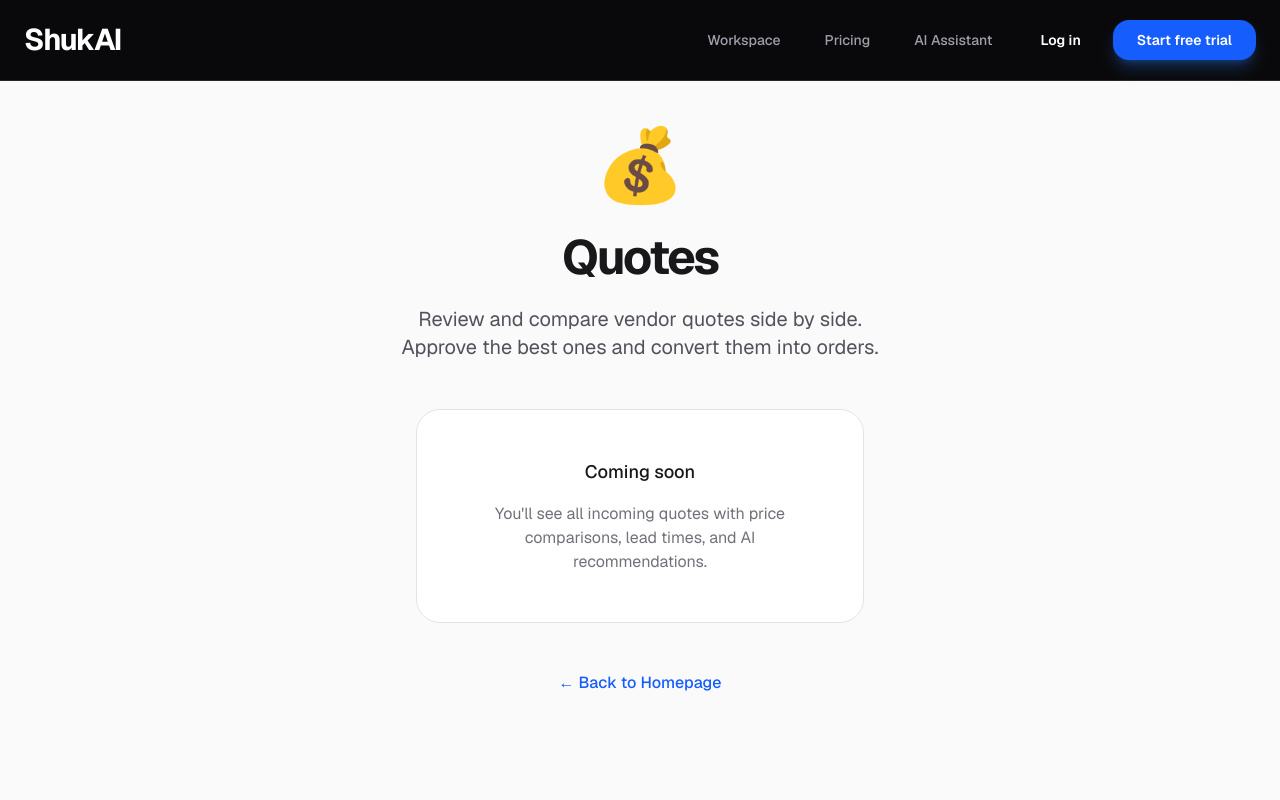
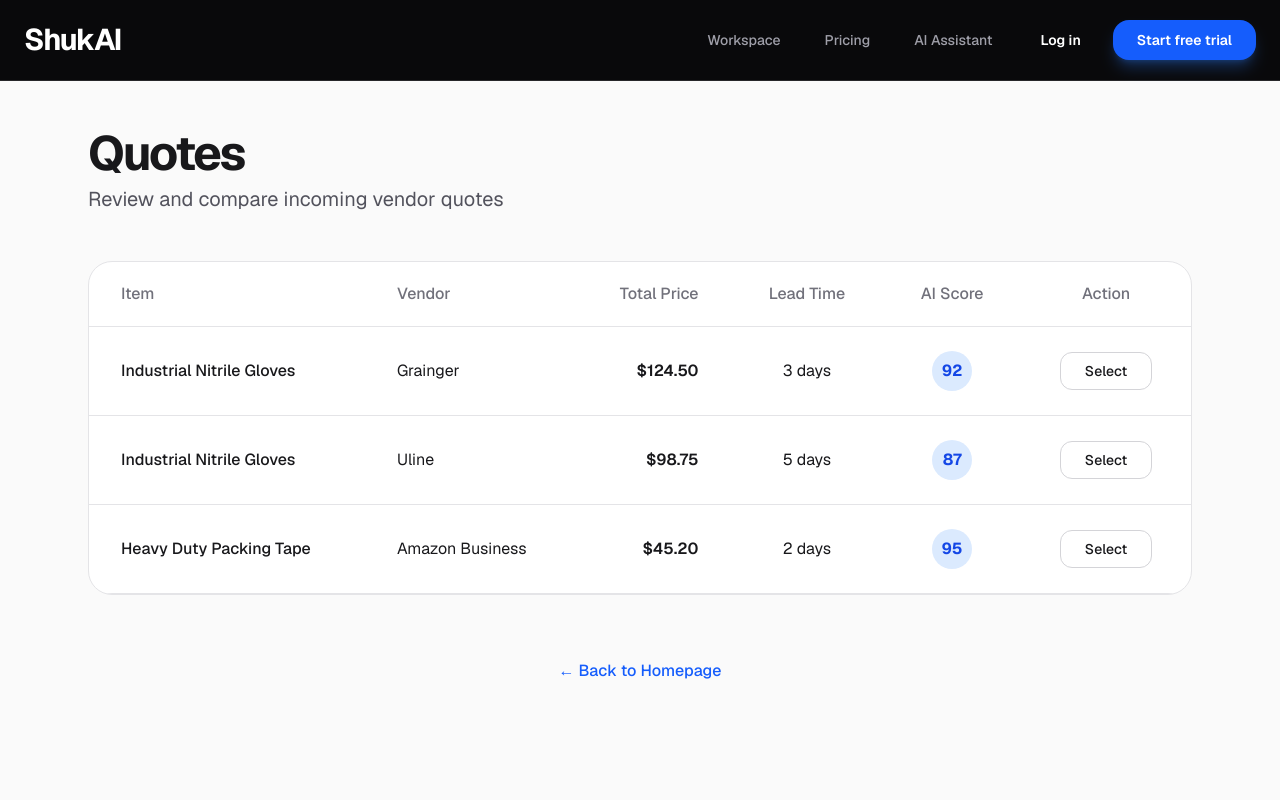
Before and after one commit to Gr33nstonecorp/shuka, a Next.js app: page /quotes in a window 1280 px wide. Shown: the top 800 px of the page. Built offline with nearby package versions, Linux system fonts and the light colour scheme; no server answers.

Commit message:
Update page.tsx

```diff
--- a/app/quotes/page.tsx
+++ b/app/quotes/page.tsx
@@ -1,22 +1,146 @@
+"use client";
+
+import Link from "next/link";
+import { useState } from "react";
+
+type Quote = {
+  id: number;
+  item: string;
+  vendor: string;
+  price: number;
+  quantity: number;
+  leadTime: number;
+  aiScore: number;
+  status: "pending" | "approved" | "rejected";
+};
+
+const sampleQuotes: Quote[] = [
+  {
+    id: 1,
+    item: "Industrial Nitrile Gloves",
+    vendor: "Grainger",
+    price: 124.50,
+    quantity: 50,
+    leadTime: 3,
+    aiScore: 92,
+    status: "pending"
+  },
+  {
+    id: 2,
+    item: "Industrial Nitrile Gloves",
+    vendor: "Uline",
+    price: 98.75,
+    quantity: 50,
+    leadTime: 5,
+    aiScore: 87,
+    status: "pending"
+  },
+  {
+    id: 3,
+    item: "Heavy Duty Packing Tape",
+    vendor: "Amazon Business",
+    price: 45.20,
+    quantity: 24,
+    leadTime: 2,
+    aiScore: 95,
+    status: "pending"
+  },
+];
+
 export default function QuotesPage() {
+  const [quotes] = useState<Quote[]>(sampleQuotes);
+  const [selected, setSelected] = useState<number[]>([]);
+
+  const toggleSelect = (id: number) => {
+    if (selected.includes(id)) {
+      setSelected(selected.filter(item => item !== id));
+    } else {
+      setSelected([...selected, id]);
+    }
+  };
+
+  const approveSelected = () => {
+    alert(`Approved ${selected.length} quote(s)! (This is a demo)`);
+    setSelected([]);
+  };
+
   return (
     <main className="min-h-screen bg-zinc-50 dark:bg-zinc-950 text-zinc-900 dark:text-zinc-100 py-12">
-      <div className="max-w-4xl mx-auto px-6 text-center">
-        <div className="text-7xl mb-8">💰</div>
-        <h1 className="text-5xl font-black tracking-tighter mb-6">Quotes</h1>
-        <p className="text-xl text-zinc-600 dark:text-zinc-400 mb-12 max-w-lg mx-auto">
-          Review and compare vendor quotes side by side. Approve the best ones and convert them into orders.
-        </p>
+      <div className="max-w-6xl mx-auto px-6">
+        <div className="flex justify-between items-end mb-12">
+          <div>
+            <h1 className="text-5xl font-black tracking-tighter">Quotes</h1>
+            <p className="text-xl text-zinc-600 dark:text-zinc-400 mt-2">
+              Review and compare incoming vendor quotes
+            </p>
+          </div>
 
-        <div className="bg-white dark:bg-zinc-900 border border-zinc-200 dark:border-zinc-800 rounded-3xl p-12 max-w-md mx-auto">
-          <p className="text-lg font-medium mb-4">Coming soon</p>
-          <p className="text-zinc-500 dark:text-zinc-400">
-            You'll see all incoming quotes with price comparisons, lead times, and AI recommendations.
-          </p>
+          {selected.length > 0 && (
+            <button
+              onClick={approveSelected}
+              className="px-8 py-3 bg-green-600 text-white font-semibold rounded-2xl hover:bg-green-700 transition"
+            >
+              Approve Selected ({selected.length})
+            </button>
+          )}
         </div>
 
-        <div className="mt-12">
-          <a href="/" className="text-blue-600 hover:text-blue-700 font-medium">← Back to Homepage</a>
+        <div className="bg-white dark:bg-zinc-900 border border-zinc-200 dark:border-zinc-800 rounded-3xl overflow-hidden">
+          <table className="w-full">
+            <thead>
+              <tr className="border-b border-zinc-200 dark:border-zinc-800">
+                <th className="px-8 py-5 text-left font-medium text-zinc-500">Item</th>
+                <th className="px-8 py-5 text-left font-medium text-zinc-500">Vendor</th>
+                <th className="px-8 py-5 text-right font-medium text-zinc-500">Total Price</th>
+                <th className="px-8 py-5 text-center font-medium text-zinc-500">Lead Time</th>
+                <th className="px-8 py-5 text-center font-medium text-zinc-500">AI Score</th>
+                <th className="px-8 py-5 text-center font-medium text-zinc-500">Action</th>
+              </tr>
+            </thead>
+            <tbody>
+              {quotes.map((quote) => (
+                <tr key={quote.id} className="border-b border-zinc-200 dark:border-zinc-800 hover:bg-zinc-50 dark:hover:bg-zinc-950">
+                  <td className="px-8 py-6 font-medium">{quote.item}</td>
+                  <td className="px-8 py-6">{quote.vendor}</td>
+                  <td className="px-8 py-6 text-right font-semibold">
+                    ${quote.price.toFixed(2)}
+                  </td>
+                  <td className="px-8 py-6 text-center">{quote.leadTime} days</td>
+                  <td className="px-8 py-6 text-center">
+                    <span className="inline-flex items-center justify-center w-10 h-10 rounded-full bg-blue-100 dark:bg-blue-900 text-blue-700 dark:text-blue-300 font-bold">
+                      {quote.aiScore}
+                    </span>
+                  </td>
+                  <td className="px-8 py-6 text-center">
+                    <button
+                      onClick={() => toggleSelect(quote.id)}
+                      className={`px-6 py-2 rounded-xl text-sm font-medium transition ${
+                        selected.includes(quote.id)
+                          ? "bg-green-600 text-white"
+                          : "border border-zinc-300 dark:border-zinc-700 hover:bg-zinc-100 dark:hover:bg-zinc-800"
+                      }`}
+                    >
+                      {selected.includes(quote.id) ? "Selected" : "Select"}
+                    </button>
+                  </td>
+                </tr>
+              ))}
+            </tbody>
+          </table>
+        </div>
+
+        {quotes.length === 0 && (
+          <div className="text-center py-20">
+            <div className="text-6xl mb-6">💰</div>
+            <h3 className="text-2xl font-semibold mb-3">No quotes yet</h3>
+            <p className="text-zinc-600 dark:text-zinc-400">Submit a request to start receiving quotes.</p>
+          </div>
+        )}
+
+        <div className="mt-16 text-center">
+          <Link href="/" className="text-blue-600 hover:text-blue-700 font-medium">
+            ← Back to Homepage
+          </Link>
         </div>
       </div>
     </main>
```
